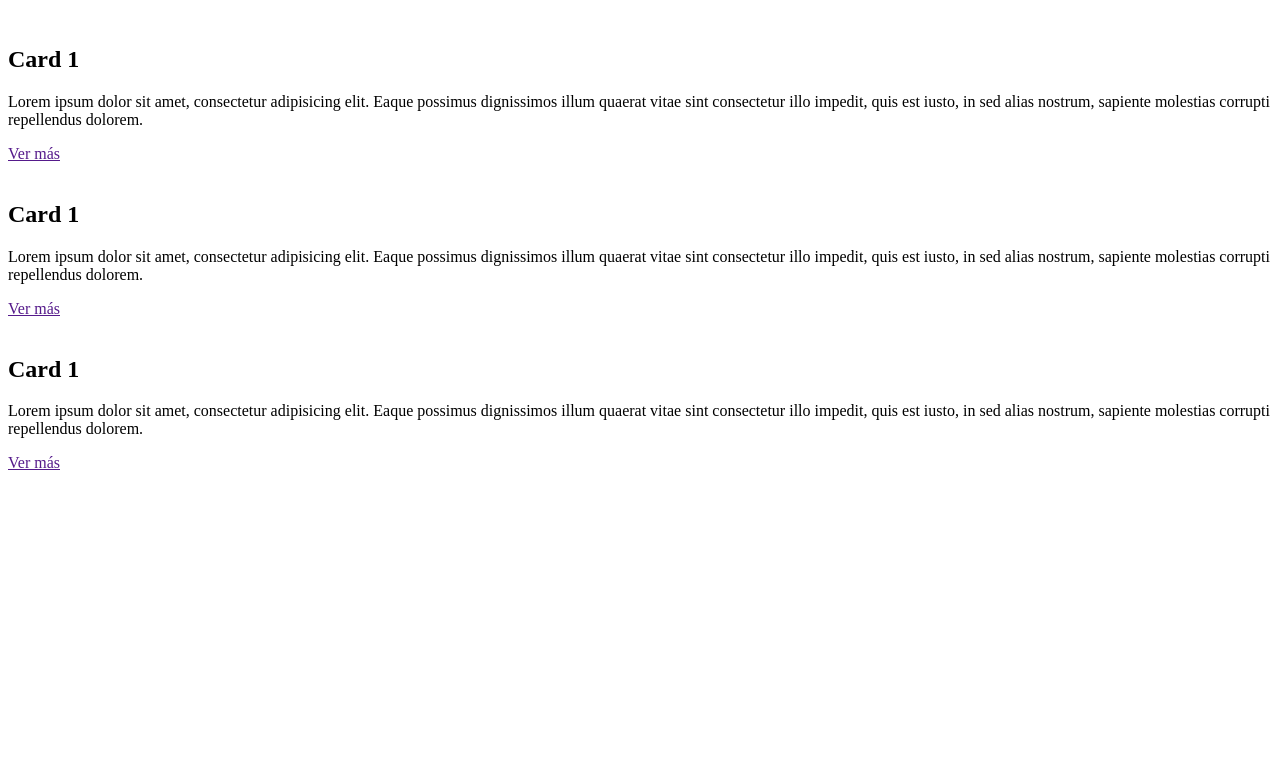
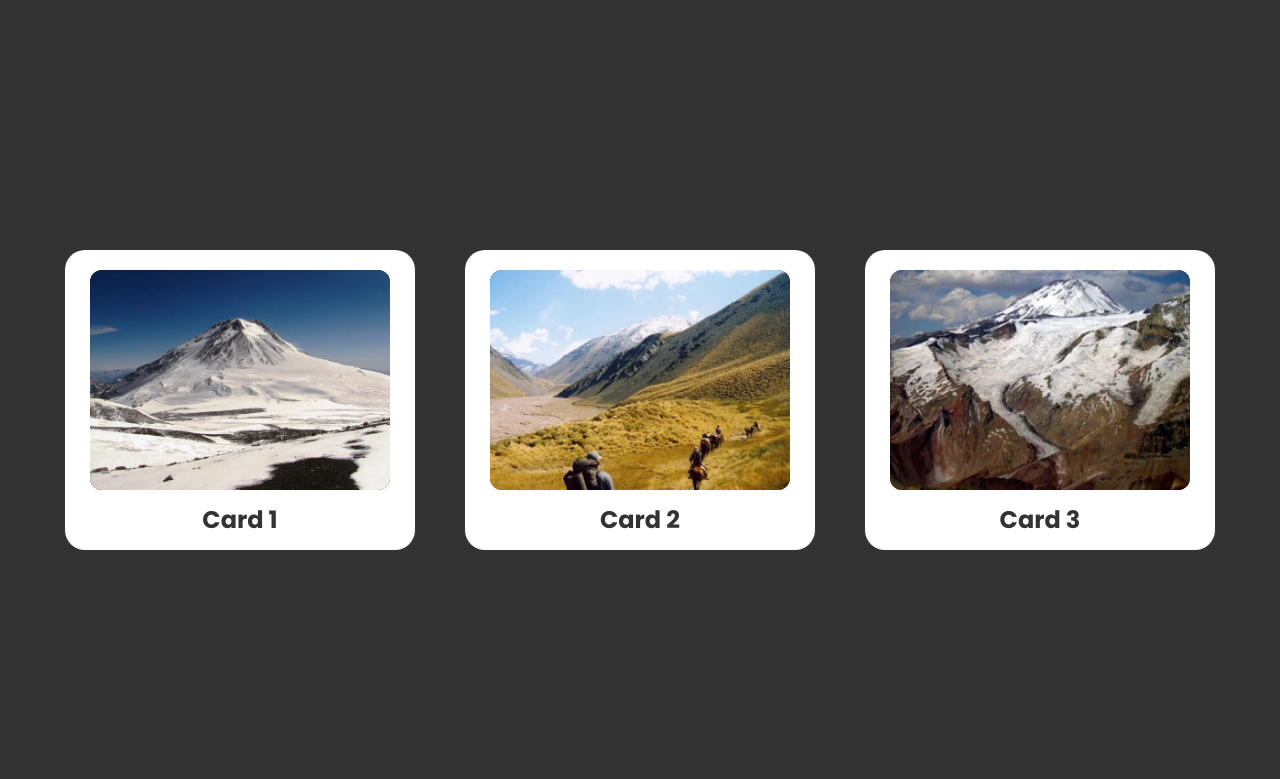
Before and after one commit to matdelongaro/css-card, a plain HTML site: page index.html in a window 1280 px wide. Drawn offline with Linux system fonts and the light colour scheme.

```diff
--- /dev/null
+++ b/css/style.css
@@ -0,0 +1,103 @@
+/* importing font - Poppins */
+
+@import url('https://fonts.googleapis.com/css2?family=Poppins:ital,wght@0,100;0,200;0,300;0,400;0,500;0,600;0,700;0,800;0,900;1,100;1,200;1,300;1,400;1,500;1,600;1,700;1,800;1,900&display=swap');
+
+*{
+    margin: 0;
+    padding: 0;
+    box-sizing: border-box;
+    font-family: "Poppins", sans-serif;
+}
+
+body{
+    display: flex;
+    justify-content: center;
+    align-items: center;
+    min-height: 100vh;
+    background-color: #333333;
+    color: #fff;
+}
+.container{
+    position: relative;
+    display: flex;
+    justify-content: center;
+    align-items: center;
+    flex-wrap: wrap;
+    gap: 100px 50px;
+    padding: 100px 50px;
+}
+.container .img-card{
+    position: relative;
+    display: flex;
+    justify-content: center;
+    align-items: flex-start;
+    width: 350px;
+    max-width: 100%;
+    height: 300px;
+    background-color: #fff;
+    border-radius: 20px;
+    transition:0.5s ;
+    box-shadow: 0 35px 80px rgba((0), 0, 0, 0.15);
+}
+.container .img-card:hover{
+    height: 400px;
+}
+.container .img-card .img-box{
+    position: absolute;
+    top: 20px;
+    width: 300px;
+    height: 220px;
+    background-color: #333;
+    border-radius:12px;
+    overflow: hidden;
+    transition: 0.5s;
+}
+.container .img-card:hover .img-box {
+    top: -100px;
+    scale: 0.75;
+    box-shadow: 0 15px 45px rgba((0), 0, 0, 0.2)
+}
+.container .img-card .img-box img{
+    position: absolute;
+    left: 0;
+    width: 100%;
+    height: 100%;
+    object-fit: cover;
+}
+.container .img-card .info{
+    position: absolute;
+    top: 252px;
+    width: 100%;
+    height: 35px;
+    padding: 0 30px;
+    text-align: center;
+    overflow: hidden;
+    transition:0.5s;
+
+}
+.container .img-card:hover .info{
+    top: 130px;
+    height: 250px;
+}
+.container .img-card .info h2{
+    font-size:1.5rem;
+    font-weight: 700;
+    color: #333333;
+}
+.container .img-card .info p{
+    color:#333
+}
+.container .img-card .info a{
+    position: relative;
+    top: 15px;
+    display: inline-block;
+    padding: 12px 25px;
+    text-decoration: none;
+    background-color: #181818;
+    color: #fff;
+    font-weight: 500;
+}
+.container .img-card .info a:hover{
+    opacity: 0.8;
+    transition:0.9s ;
+}
--- a/index.html
+++ b/index.html
@@ -3,40 +3,44 @@
 <head>
     <meta charset="UTF-8">
     <meta name="viewport" content="width=device-width, initial-scale=1.0">
+    <link rel="stylesheet" href="./css/style.css">
     <title>Cards</title>
 </head>
 <body>
     <div class="container">
-        <div class="card">
+        <div class="img-card">
             <div class="img-box">
-                <img src="" alt="">
+                <img src="./img/tup2.webp" alt="Volcán Tupungato">
+            </div>
+            <div class="info">
+                <h2>Card 1</h2>
+                <p>Lorem ipsum dolor sit amet, consectetur adipisicing elit. Eaque possimus dignissimos illum quaerat vitae sint consectetur illo impedit, quis est iusto, in sed alias nostrum, sapiente molestias corrupti repellendus dolorem.</p>
+                <a href="">Ver más</a>
             </div>
         </div>
-        <div class="info">
-            <h2>Card 1</h2>
-            <p>Lorem ipsum dolor sit amet, consectetur adipisicing elit. Eaque possimus dignissimos illum quaerat vitae sint consectetur illo impedit, quis est iusto, in sed alias nostrum, sapiente molestias corrupti repellendus dolorem.</p>
-            <a href="">Ver más</a>
-        </div>
-        <div class="card">
+
+        <div class="img-card">
             <div class="img-box">
-                <img src="" alt="">
+                <img src="./img/tup3.webp" alt="Volcán Tupungato">
+            </div>
+            <div class="info">
+                <h2>Card 2</h2>
+                <p>Lorem ipsum dolor sit amet, consectetur adipisicing elit. Eaque possimus dignissimos illum quaerat vitae sint consectetur illo impedit, quis est iusto, in sed alias nostrum, sapiente molestias corrupti repellendus dolorem.</p>
+                <a href="">Ver más</a>
             </div>
         </div>
-        <div class="info">
-            <h2>Card 1</h2>
-            <p>Lorem ipsum dolor sit amet, consectetur adipisicing elit. Eaque possimus dignissimos illum quaerat vitae sint consectetur illo impedit, quis est iusto, in sed alias nostrum, sapiente molestias corrupti repellendus dolorem.</p>
-            <a href="">Ver más</a>
-        </div>
-        <div class="card">
+
+        <div class="img-card">
             <div class="img-box">
-                <img src="" alt="">
+                <img src="./img/tup4.webp" alt="Volcán Tupungato">
+            </div>
+            <div class="info">
+                <h2>Card 3</h2>
+                <p>Lorem ipsum dolor sit amet, consectetur adipisicing elit. Eaque possimus dignissimos illum quaerat vitae sint consectetur illo impedit, quis est iusto, in sed alias nostrum, sapiente molestias corrupti repellendus dolorem.</p>
+                <a href="">Ver más</a>
             </div>
         </div>
-        <div class="info">
-            <h2>Card 1</h2>
-            <p>Lorem ipsum dolor sit amet, consectetur adipisicing elit. Eaque possimus dignissimos illum quaerat vitae sint consectetur illo impedit, quis est iusto, in sed alias nostrum, sapiente molestias corrupti repellendus dolorem.</p>
-            <a href="">Ver más</a>
-        </div>
+
     </div>
 
 </body>
```
Also changed, not shown: img/tup2.webp (added), img/tup3.webp (added), img/tup4.webp (added).
